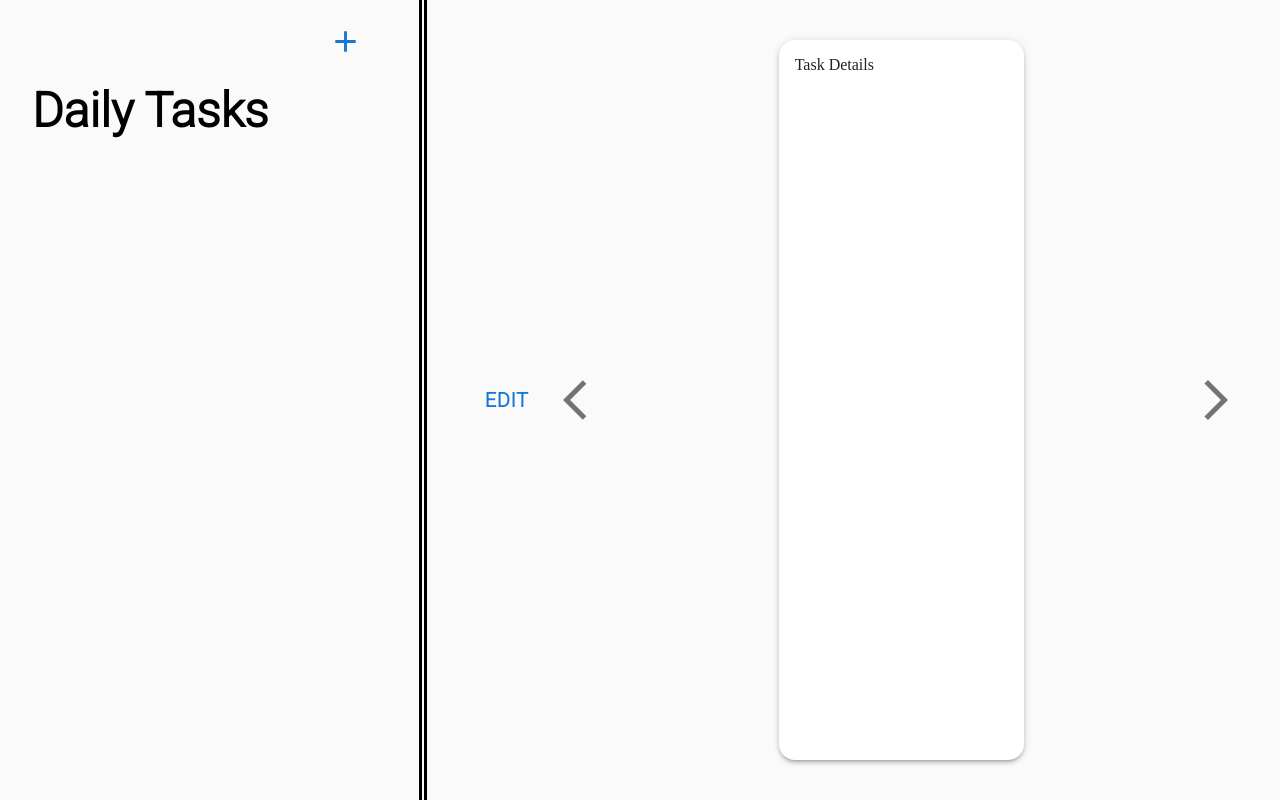
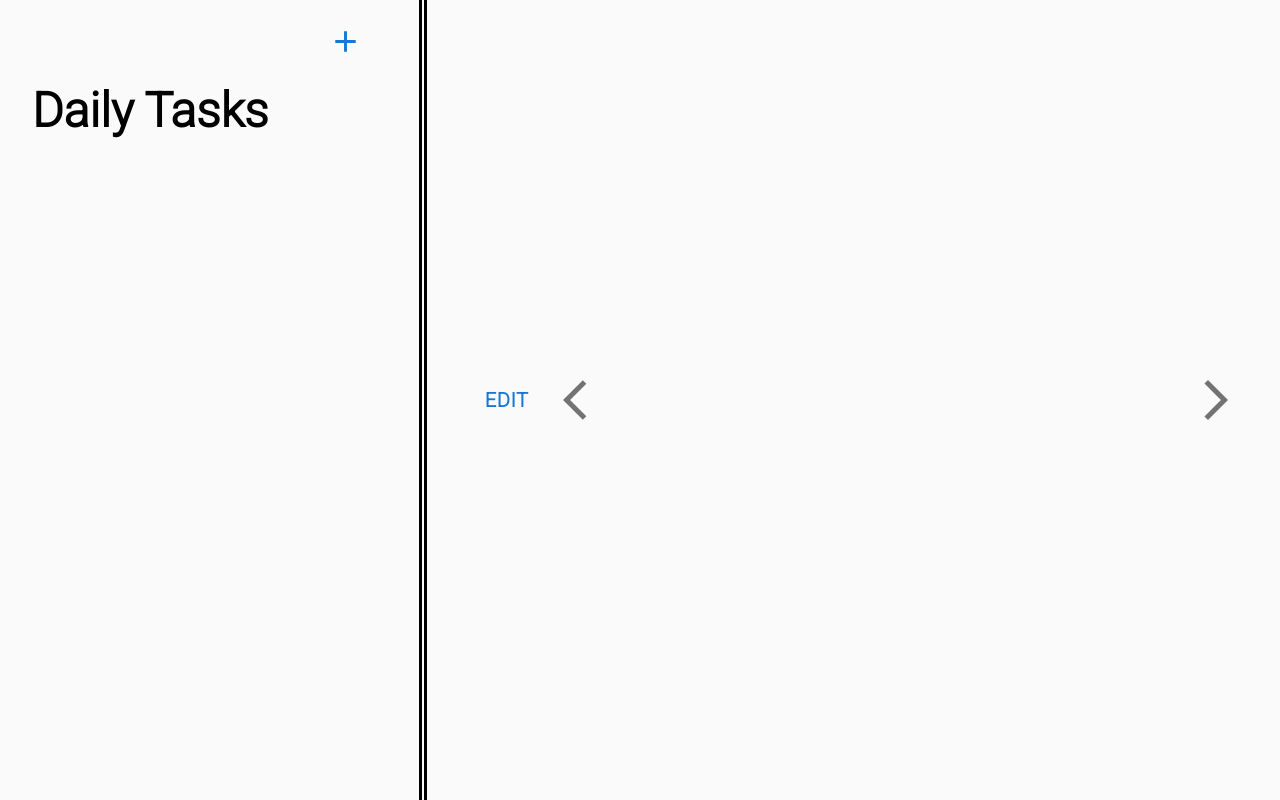
Before and after one commit to arkeds/daily-tasks, a Next.js app: page / in a window 1280 px wide. Built offline with nearby package versions, Linux system fonts and the light colour scheme.

Commit message:
Updates on UI

```diff
--- a/src/components/pages/home/components/TaskDetails/index.tsx
+++ b/src/components/pages/home/components/TaskDetails/index.tsx
@@ -2,7 +2,12 @@ import { Button, Grid, IconButton, Paper, Typography } from "@mui/material";
 import ArrowBackIosIcon from "@mui/icons-material/ArrowBackIos";
 import ArrowForwardIosIcon from "@mui/icons-material/ArrowForwardIos";
 import styles from "./taskdetails.module.scss";
+import { useTaskContext } from "../../context/TasksContext";
+import TaskTimer from "./components/TaskTimer";
 const TaskDetails = () => {
+  const { state } = useTaskContext();
+
+  const selectedTask = state.selectedTask;
   return (
     <Grid item lg={8} className={styles.taskdetails}>
       <div className={styles.action_container}>
@@ -24,16 +29,7 @@ const TaskDetails = () => {
           </IconButton>
         </div>
         <div className={styles.task_view_details}>
-          <Paper
-            sx={{
-              flexGrow: 1,
-              borderRadius: "1rem",
-              padding: "1rem",
-            }}
-            elevation={3}
-          >
-            Task Details
-          </Paper>
+          {selectedTask && <TaskTimer currentTask={selectedTask} />}
         </div>
         <div className={styles.task_view_control}>
           <IconButton>
--- a/src/components/pages/home/components/TasksList/index.tsx
+++ b/src/components/pages/home/components/TasksList/index.tsx
@@ -11,7 +11,6 @@ const TasksList: FC = () => {
   const { state: tasksState } = useTaskContext();
 
   const tasks = Object.values(tasksState.tasks);
-  console.log(tasks);
   return (
     <Grid item lg={4} className={styles.taskslist}>
       <div className={styles.actionContainer}>
```
